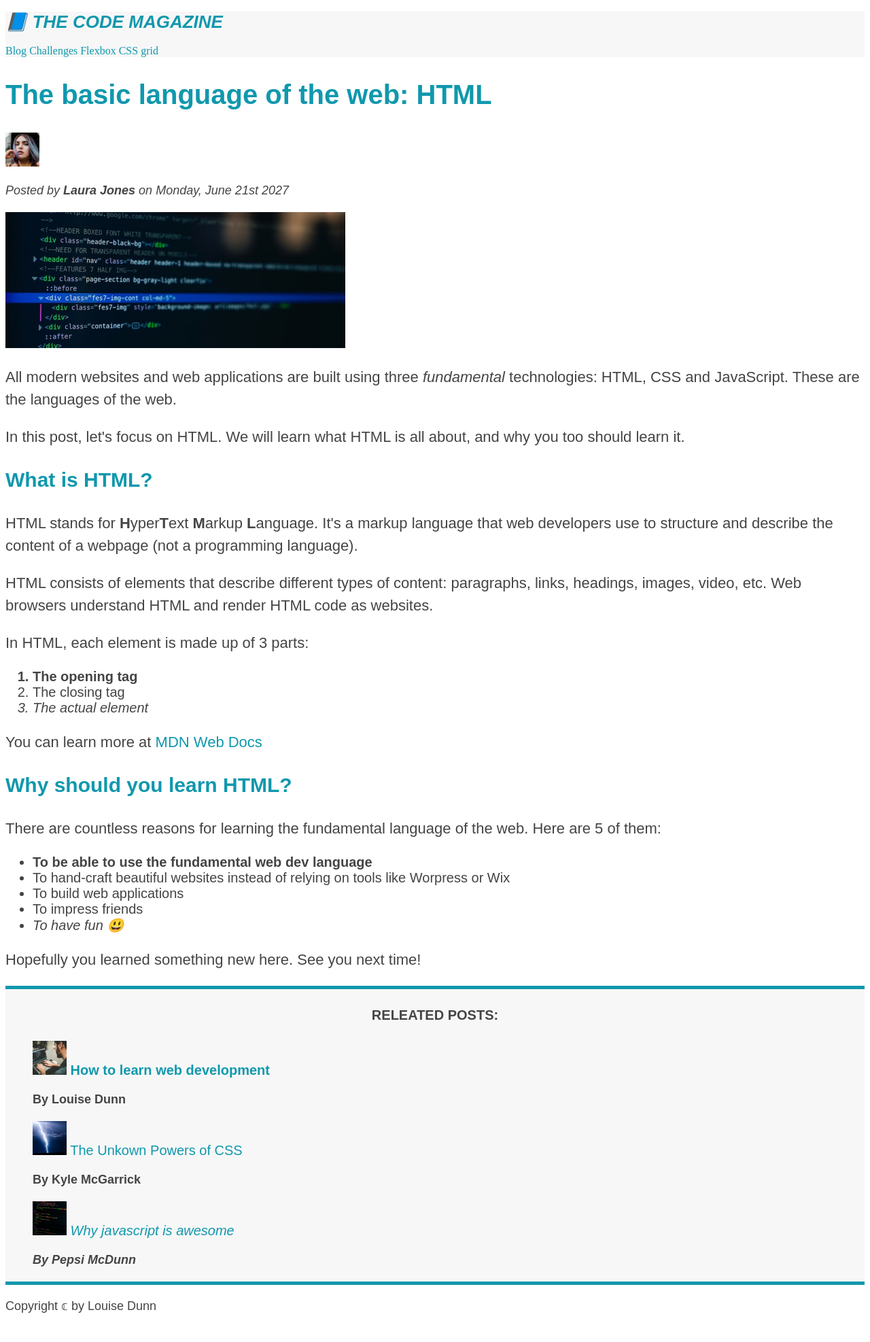
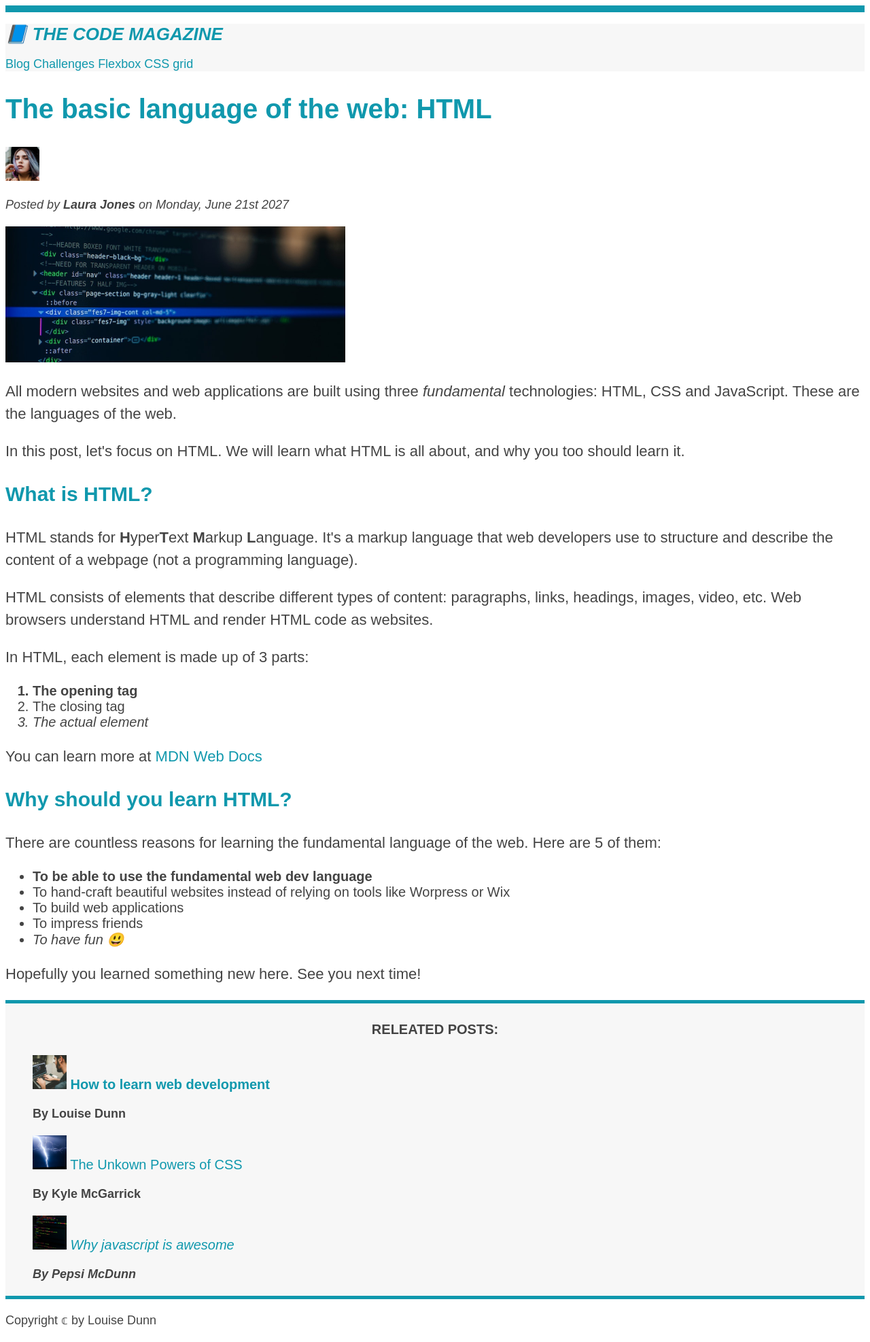
Before and after one commit to NudeOilSun/HTML-Fundementals-Tutorial, a plain HTML site: page 03-CSS-Fundamentals copy/index.html in a window 1280 px wide. Shown: the whole page at 68% size. Before the commit the page ends 1953 px from the top, so only its background shows below. Drawn offline with Linux system fonts and the light colour scheme.

Commit message:
inhertiance and conflicts theory

```diff
--- a/03-CSS-Fundamentals copy/index.html
+++ b/03-CSS-Fundamentals copy/index.html
@@ -11,6 +11,7 @@
       <h1>📘 The Code Magazine</h1>
 
       <nav>
+        <!-- <strong>This is the navigation</strong> -->
         <a href="blog.html">Blog</a>
         <a href="#">Challenges</a>
         <a href="#">Flexbox</a>
@@ -131,6 +132,10 @@
         </li>
       </ul>
     </aside>
-    <footer><p id="copyright">Copyright &copf; by Louise Dunn</p></footer>
+    <footer>
+      <p id="copyright" class="copyright text">
+        Copyright &copf; by Louise Dunn
+      </p>
+    </footer>
   </body>
 </html>
--- a/03-CSS-Fundamentals copy/style.css
+++ b/03-CSS-Fundamentals copy/style.css
@@ -1,11 +1,11 @@
-h1,
-h2,
-h3,
-h4,
-p,
-li {
+* {
+  /* border-top: 10px solid #1098ad; */
+}
+
+body {
+  color: #444;
   font-family: sans-serif;
-  color: #444;
+  border-top: 10px solid #1098ad;
 }
 
 h1,
@@ -128,3 +128,30 @@ a:active {
   background-color: black;
   font-style: italic;
 }
+
+/* resoliving conflicts */
+/* #copyright {
+  color: red;
+}
+
+.copyright {
+  color: blue;
+}
+
+.text {
+  color: yellow;
+}
+
+footer p {
+  color: green;
+} */
+
+/*
+nav a:link,
+nav p {
+  font-size: 18px;
+} */
+
+nav {
+  font-size: 18px;
+}
```
